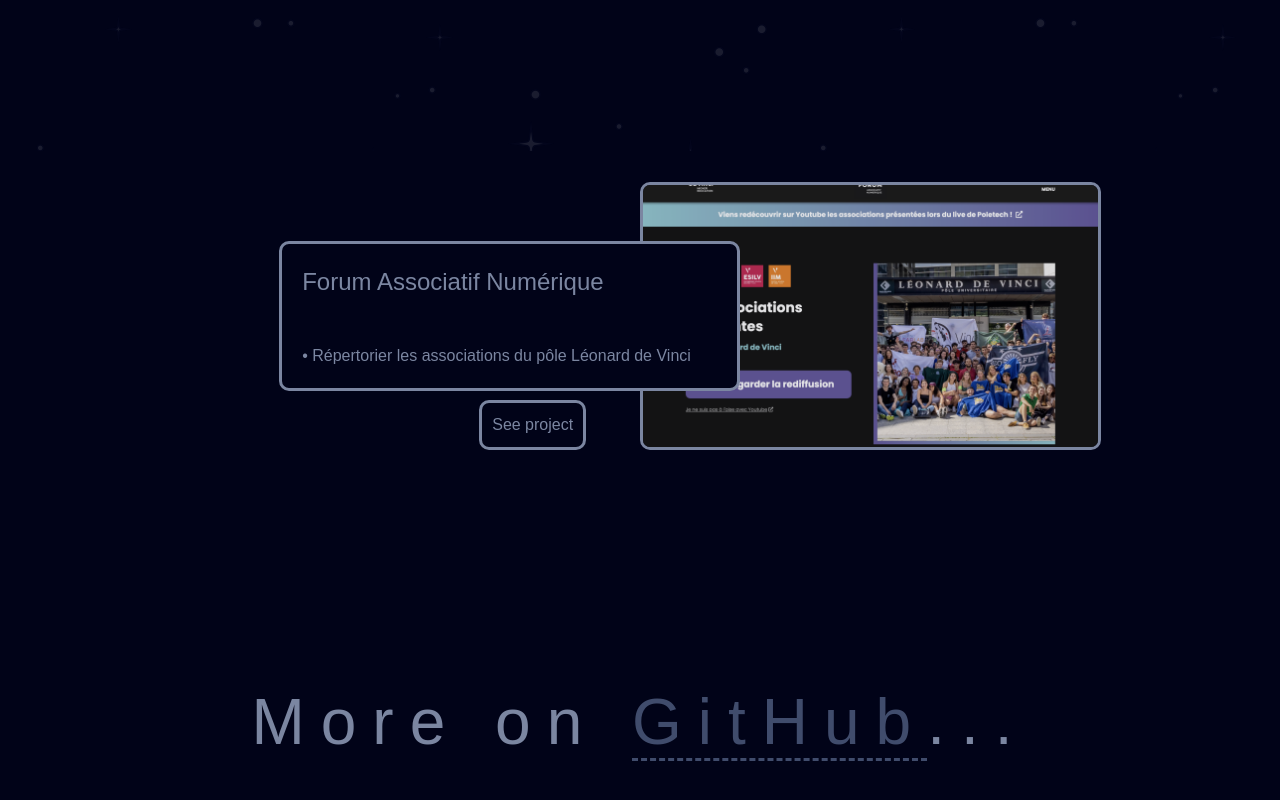
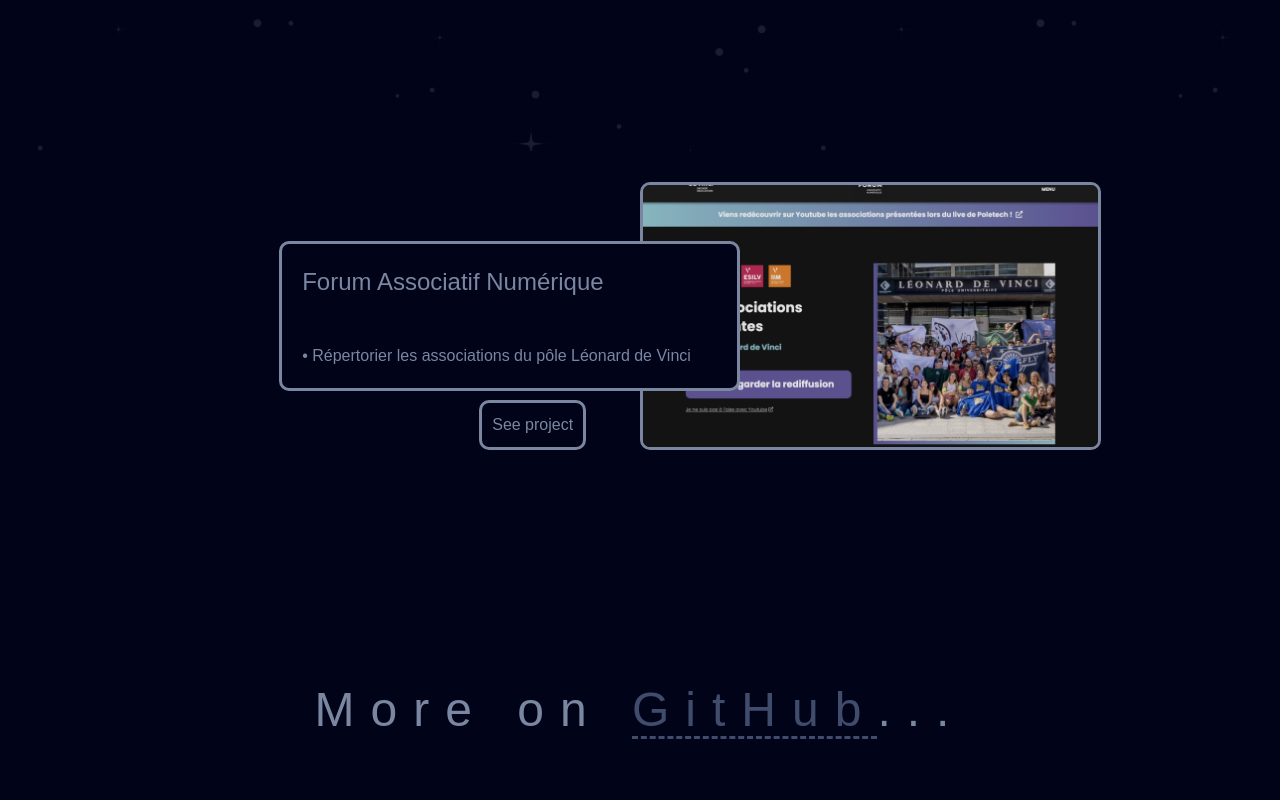
Before and after one commit to Lainocs/NUXT3-Portfolio-v2, a Nuxt app: page / in a window 1280 px wide. Shown: the part 3849-4649 px from the top of the page. Built offline with nearby package versions, Linux system fonts and the light colour scheme.

Commit message:
:wrench: UPDATE title and favicon

```diff
--- a/components/Projects.vue
+++ b/components/Projects.vue
@@ -120,8 +120,7 @@
 	}
 
 	#projects span {
-		width: 100%;
-		font-size: 4rem;
+		font-size: 3rem;
 		font-weight: 300;
 		margin: 4rem auto;
 		text-align: center;
--- a/nuxt.config.js
+++ b/nuxt.config.js
@@ -7,7 +7,7 @@ export default {
 
   // Global page headers: https://go.nuxtjs.dev/config-head
   head: {
-    title: 'portfolio',
+    title: 'Nicolas de Garrigues - Portfolio',
     meta: [
       { charset: 'utf-8' },
       { name: 'viewport', content: 'width=device-width, initial-scale=1' },
```
Also changed, not shown: 1 other file (tests, documents, lock files or other folders).
